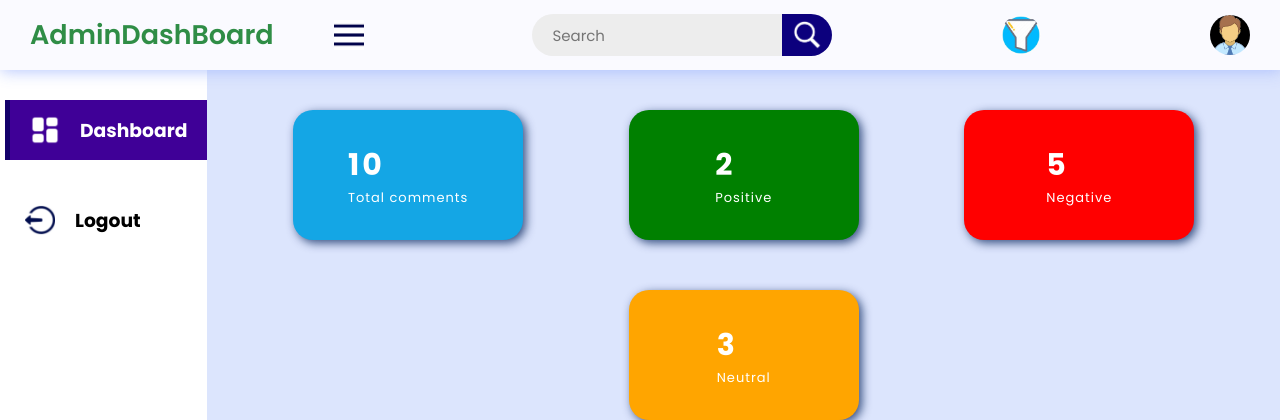
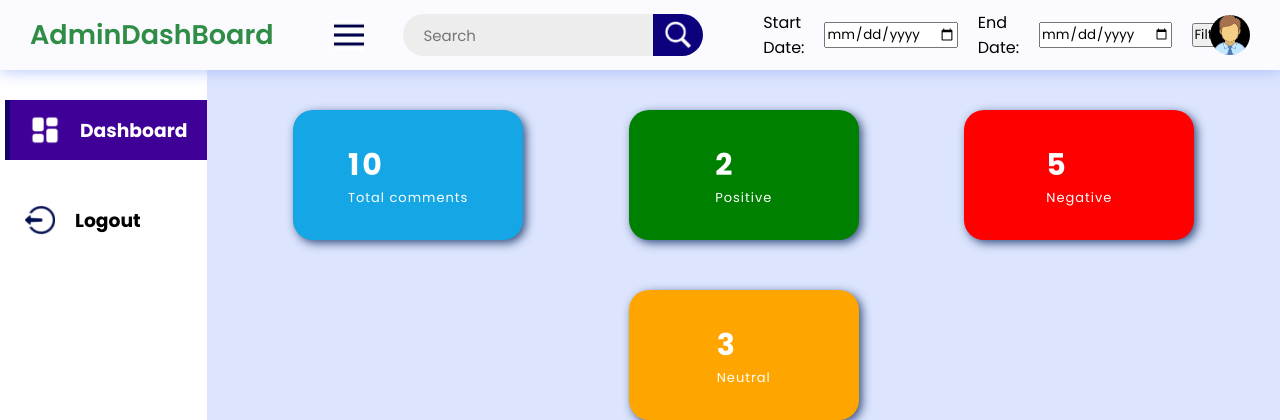
Before and after one commit to venkadeshm16/sentiment-analysis-tool, a Flask app: page /neutral in a window 1280 px wide. Shown: the top 420 px of the page. Run offline with Flask 3, Linux system fonts and the light colour scheme; a user stored in the database is signed in; data comes from the database, SQL or seed files in the repository.

Commit message:
Second commit

```diff
--- a/python/route.py
+++ b/python/route.py
@@ -102,23 +102,40 @@ def home():
 @login_required
 def get_counts():
     # Calculate the counts of positive, negative, and neutral comments
+    start_date =request.args.get('start_date')
+    end_date = request.args.get('end_date')
     positive = 0
     negative = 0
     neutral = 0
-    comments = Comment.query.with_entities(Comment.sentiment_label).all()
-    if len(comments) != 0:
-        for comment in comments:
+    if start_date != "undefined" and end_date != "undefined":
+       comments = Comment.query.filter(Comment.date.between(start_date, end_date)).with_entities(Comment.sentiment_label).all()
+       if len(comments) != 0:
+         for comment in comments:
             if comment[0] == "Positive":
                 positive += 1
             elif comment[0] == "Negative":
                 negative += 1
             else:
                 neutral += 1
+       else:
+          print("There are no comments")
+        # Return the counts as JSON
+       return jsonify(positive=positive, negative=negative, neutral=neutral,total_comment=len(comments))
     else:
-        print("There are no comments")
+        comments = Comment.query.with_entities(Comment.sentiment_label).all()
+        if len(comments) != 0:
+            for comment in comments:
+                if comment[0] == "Positive":
+                    positive += 1
+                elif comment[0] == "Negative":
+                    negative += 1
+                else:
+                    neutral += 1
+        else:
+            print("There are no comments")
+        # Return the counts as JSON
+        return jsonify(positive=positive, negative=negative, neutral=neutral,total_comment=len(comments))
 
-    # Return the counts as JSON
-    return jsonify(positive=positive, negative=negative, neutral=neutral,total_comment=len(comments))
 
 @app.route('/get_comments', methods=['GET', 'POST'])
 @login_required
@@ -127,17 +144,17 @@ def get_comments():
     print(request.args.get('start_date'))
     start_date =request.args.get('start_date')
     end_date = request.args.get('end_date')
-    if start_date != "undefined":
+    if start_date != "undefined" and end_date != "undefined":
         print("inside if")
         comments = Comment.query.filter(Comment.date.between(start_date, end_date)).all()
+        print(len(comments))
         total_comment=[]
         for i in range(len(comments)):
-            if comments[i].sentiment_label == "Neutral":
-                comment={}
-                comment["user"]=comments[i].user
-                comment["comment"]=comments[i].text
-                comment["sentiment_label"]=comments[i].sentiment_label
-                total_comment.append(comment)
+            comment={}
+            comment["user"]=comments[i].user
+            comment["comment"]=comments[i].text
+            comment["sentiment_label"]=comments[i].sentiment_label
+            total_comment.append(comment)
         return total_comment
     else:
         comments = Comment.query.all()
@@ -197,22 +214,3 @@ def get_neutral():
             comment["sentiment_label"]=comments[i].sentiment_label
             total_comment.append(comment)
     return render_template('neutral.html', comments=total_comment)
-
-@app.route('/filter', methods=['GET'])
-def filter_data():
-        # start_date = request.form['start_date']
-        # end_date = request.form['end_date']
-
-        # Perform a database query based on the start_date and end_date
-        comments = Comment.query.filter(Comment.date.between("2023-09-22", "2023-09-22")).all()
-        print(comments)
-        total_comment=[]
-        my_tuple=[]
-        for i in range(len(comments)):
-            if comments[i].sentiment_label == "Neutral":
-                comment={}
-                comment["user"]=comments[i].user
-                comment["comment"]=comments[i].text
-                comment["sentiment_label"]=comments[i].sentiment_label
-                total_comment.append(comment)
-        return total_comment
--- a/python/static/js/index.js
+++ b/python/static/js/index.js
@@ -7,10 +7,27 @@ menuicn.addEventListener("click", () => {
 
 document.addEventListener("DOMContentLoaded", function () {
 	updateCounts();
+	var startDateValue;
+	var endDateValue;
+	function updateCounts() {
+		var filterForm = document.getElementById('filter-form');
+		// Add an event listener to the form submission
+		filterForm.addEventListener('submit', function (event) {
+			event.preventDefault(); // Prevent the form from submitting
 
-	function updateCounts() {
-		// Make an AJAX request to the /get_counts endpoint
-		fetch('/get_counts')
+			// Get references to the input fields
+			var startDateInput = document.getElementById('start-date');
+			var endDateInput = document.getElementById('end-date');
+
+			// Access the values of the input fields
+			startDateValue = startDateInput.value;
+			endDateValue = endDateInput.value;
+
+		});
+		console.log('Start Dates:', startDateValue);
+		console.log('End Dates:', endDateValue);
+
+		fetch('/get_counts?start_date='+startDateValue+'&end_date='+endDateValue)
 			.then(response => response.json())
 			.then(data => {
 				// Update the counts in the HTML
@@ -101,12 +118,6 @@ document.addEventListener("DOMContentLoaded", function () {
 			// Access the values of the input fields
 			startDateValue = startDateInput.value;
 			endDateValue = endDateInput.value;
-
-			// Use the values as needed
-			console.log('Start Date:', startDateValue);
-			console.log('End Date:', endDateValue);
-
-			// You can now perform further JavaScript actions or send the values to the server using AJAX.
 		});
 		$.ajax({
 			url: '/get_comments?start_date='+startDateValue+'&end_date='+endDateValue, // Replace with your Flask endpoint URL
--- a/python/templates/neutral.html
+++ b/python/templates/neutral.html
@@ -37,11 +37,11 @@
 					alt="search-icon">
 			</div>
 		</div>
-        <div class="filter" id="filter">
-            <img src="{{ url_for('static', filename='images/filter.png') }}"
-                    class="dpicn"
-                    alt="filter">
-            </div>
+		<form method="POST" class="date" id="filter-form">
+			Start Date: <input type="date" name="start_date" id="start-date">
+			End Date: <input type="date" name="end_date" id="end-date">
+			<input type="submit" value="Filter">
+		</form>
 			<div class="dp">
 			<img src="{{ url_for('static', filename='images/dp.png') }}"
 					class="dpicn"
```
Also changed, not shown: python/templates/negative.html (+5 -5 lines), python/templates/positive.html (+5 -5 lines).
